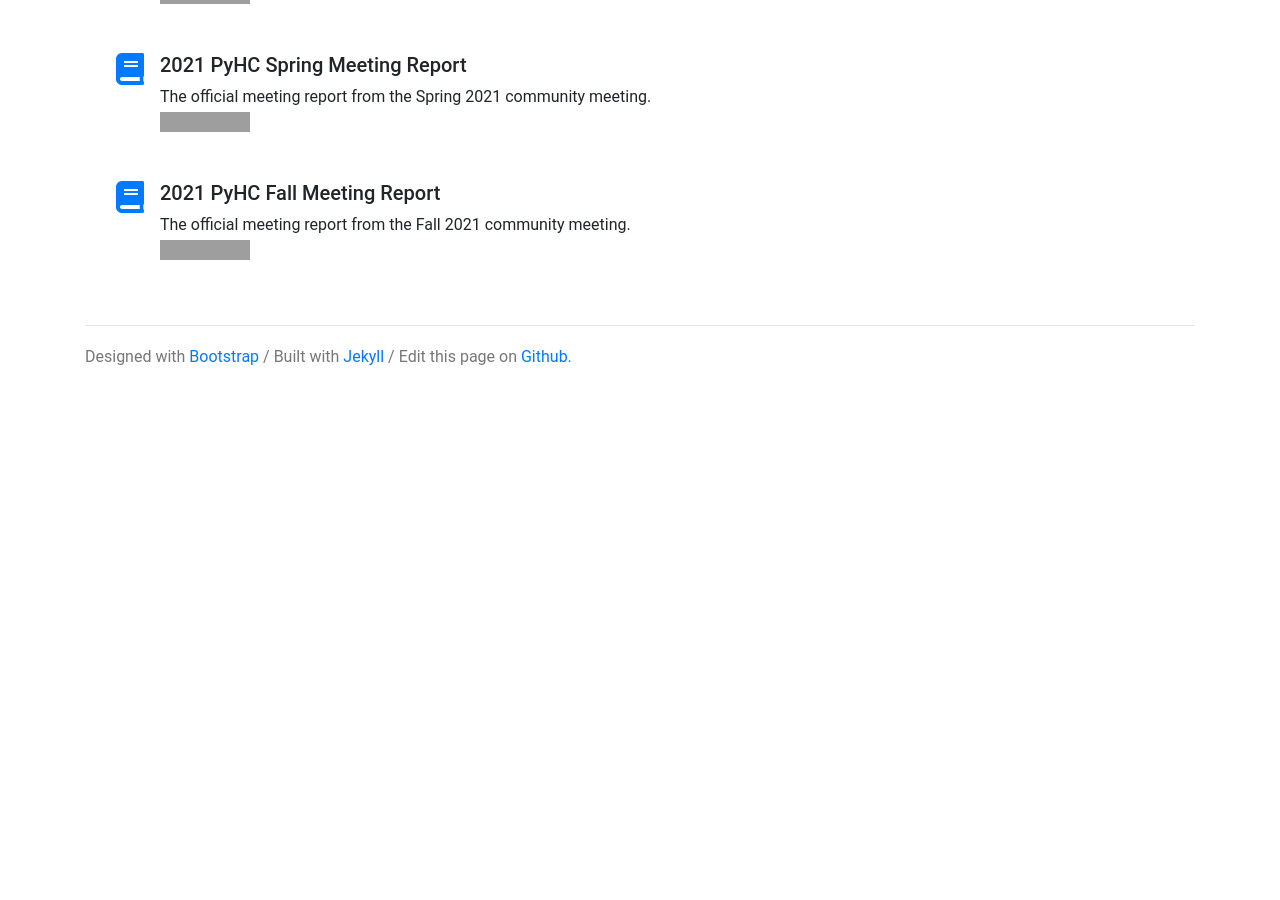
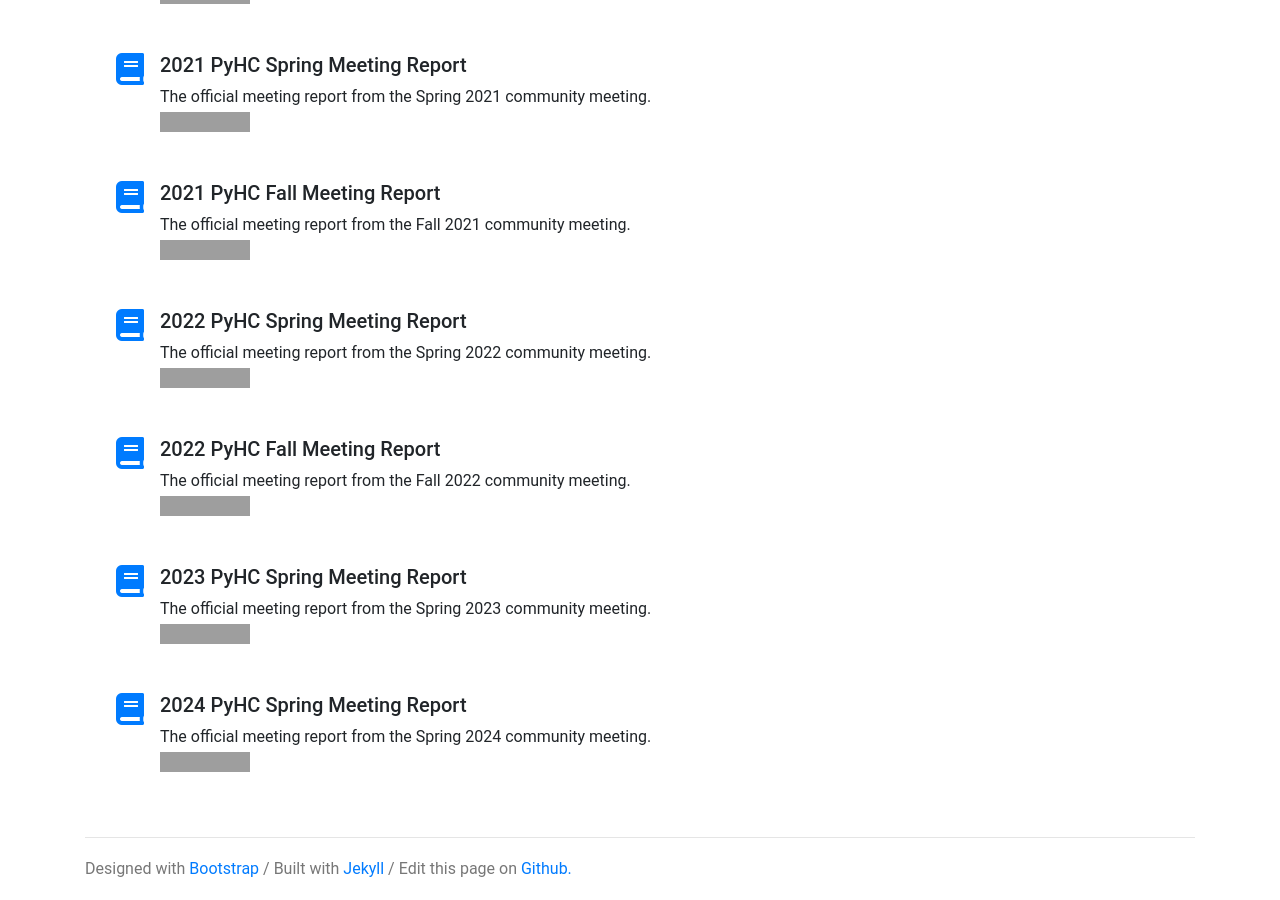
Before and after one commit to heliophysicsPy/heliophysicsPy.github.io, a Jekyll site: the page built from _pages/docs/meeting_reports.md, in a window 1280 px wide and 900 px high, scrolled down 852 px. Built offline with Jekyll 4.4.1, drawn with Linux system fonts in a browser that asks for light colours; nearby versions of some CDN libraries; before the commit the page ends 1257 px from its top, so only the background shows below that; grey boxes are pictures that could not be loaded.

Commit message:
Add missing meeting reports

```diff
--- a/_pages/docs/meeting_reports.md
+++ b/_pages/docs/meeting_reports.md
@@ -97,3 +97,55 @@ This page contains all meeting reports on from biannual meetings held by the Pyt
   </div>
 
   <br>
+
+  <div class="container mb-2">
+    <div class="media">
+      <a href="https://zenodo.org/records/8393964"><i class="fas fa-book fa-2x mr-3"></i></a>
+      <div class="media-body">
+        <h5 class="mt-0">2022 PyHC Spring Meeting Report</h5>
+        The official meeting report from the Spring 2022 community meeting.<br>
+        <a href="https://doi.org/10.5281/zenodo.8393964"><img src="https://zenodo.org/badge/DOI/10.5281/zenodo.8393964.svg" alt="DOI"></a>
+      </div>
+    </div>
+  </div>
+
+  <br>
+
+  <div class="container mb-2">
+    <div class="media">
+      <a href="https://zenodo.org/records/8393927"><i class="fas fa-book fa-2x mr-3"></i></a>
+      <div class="media-body">
+        <h5 class="mt-0">2022 PyHC Fall Meeting Report</h5>
+        The official meeting report from the Fall 2022 community meeting.<br>
+        <a href="https://doi.org/10.5281/zenodo.8393927"><img src="https://zenodo.org/badge/DOI/10.5281/zenodo.8393927.svg" alt="DOI"></a>
+      </div>
+    </div>
+  </div>
+
+  <br>
+
+  <div class="container mb-2">
+    <div class="media">
+      <a href="https://zenodo.org/records/13743019"><i class="fas fa-book fa-2x mr-3"></i></a>
+      <div class="media-body">
+        <h5 class="mt-0">2023 PyHC Spring Meeting Report</h5>
+        The official meeting report from the Spring 2023 community meeting.<br>
+        <a href="https://doi.org/10.5281/zenodo.13743019"><img src="https://zenodo.org/badge/DOI/10.5281/zenodo.13743019.svg" alt="DOI"></a>
+      </div>
+    </div>
+  </div>
+
+  <br>
+
+  <div class="container mb-2">
+    <div class="media">
+      <a href="https://zenodo.org/records/13687777"><i class="fas fa-book fa-2x mr-3"></i></a>
+      <div class="media-body">
+        <h5 class="mt-0">2024 PyHC Spring Meeting Report</h5>
+        The official meeting report from the Spring 2024 community meeting.<br>
+        <a href="https://doi.org/10.5281/zenodo.13687777"><img src="https://zenodo.org/badge/DOI/10.5281/zenodo.13687777.svg" alt="DOI"></a>
+      </div>
+    </div>
+  </div>
+
+  <br>
```
